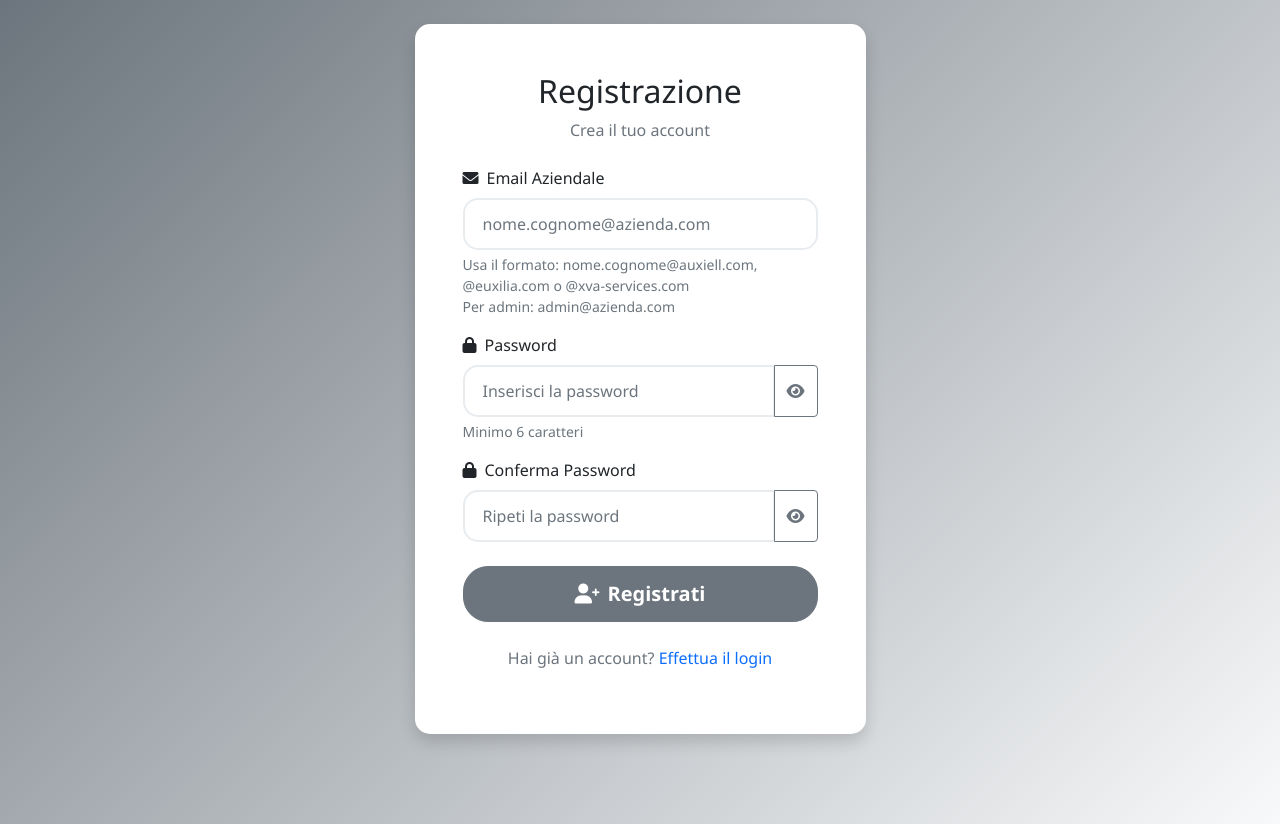
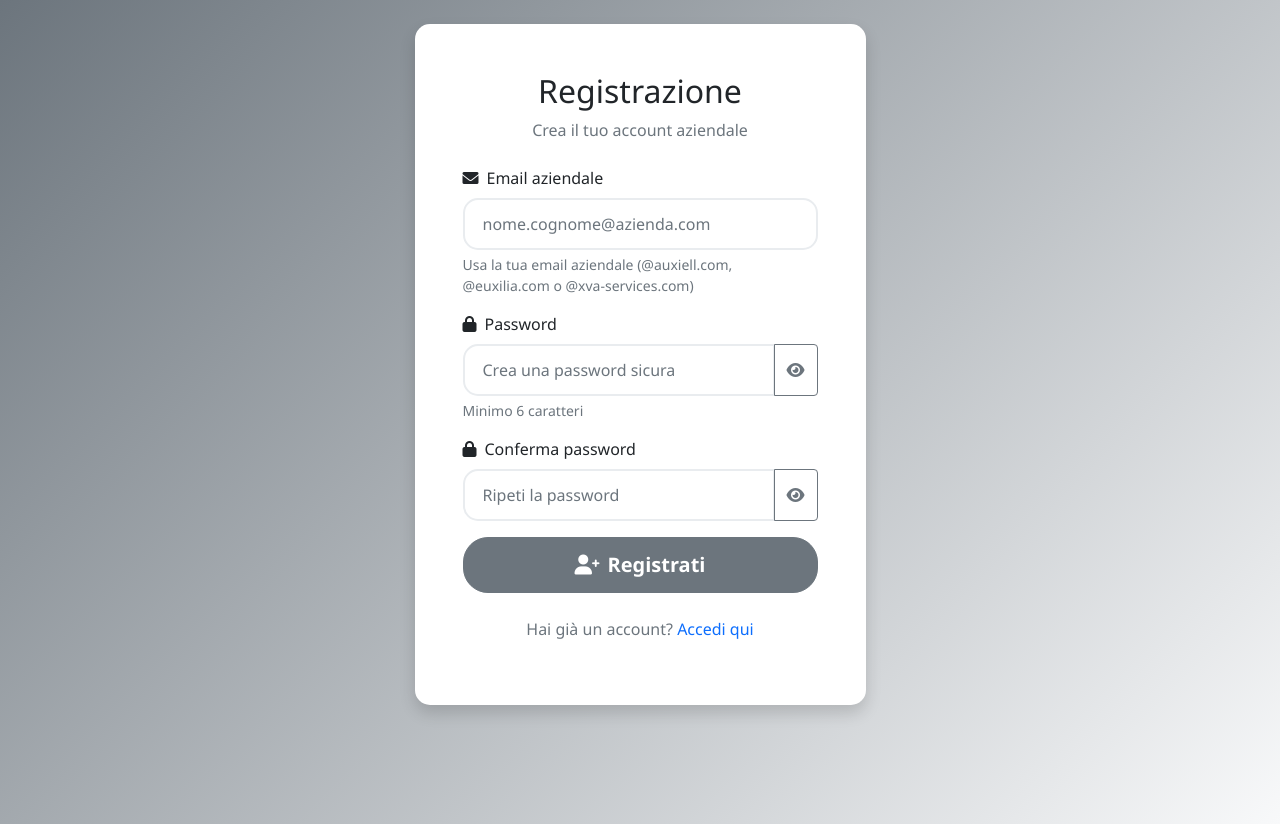
Before and after one commit to matteo-farinelli/azure-deploy, a Flask app: page /register in a window 1280 px wide. Run offline with Flask 3, Linux system fonts and the light colour scheme.

Commit message:
Update register.html

```diff
--- a/templates/register.html
+++ b/templates/register.html
@@ -1,4 +1,3 @@
-<!-- templates/register.html -->
 {% extends "base.html" %}
 
 {% block title %}Registrazione - Assessment App{% endblock %}
@@ -11,22 +10,20 @@
                 <div class="card-body p-5">
                     <div class="text-center mb-4">
                         <h2>Registrazione</h2>
-                        <p class="text-muted">Crea il tuo account</p>
+                        <p class="text-muted">Crea il tuo account aziendale</p>
                     </div>
 
-                    <!-- Messaggi di errore -->
                     {% if error %}
                         <div class="alert alert-danger" role="alert">
                             <i class="fas fa-exclamation-triangle me-2"></i>{{ error }}
                         </div>
                     {% endif %}
 
-                    <!-- Form di registrazione -->
                     <form method="POST" id="registerForm">
                         <!-- Email -->
                         <div class="mb-3">
                             <label for="email" class="form-label">
-                                <i class="fas fa-envelope me-2"></i>Email Aziendale
+                                <i class="fas fa-envelope me-2"></i>Email aziendale
                             </label>
                             <input type="email"
                                    class="form-control"
@@ -36,8 +33,7 @@
                                    value="{{ request.form.email if error else '' }}"
                                    required>
                             <div class="form-text">
-                                Usa il formato: nome.cognome@auxiell.com, @euxilia.com o @xva-services.com<br>
-                                Per admin: admin@azienda.com
+                                Usa la tua email aziendale (@auxiell.com, @euxilia.com o @xva-services.com)
                             </div>
                         </div>
 
@@ -51,7 +47,7 @@
                                        class="form-control"
                                        id="password"
                                        name="password"
-                                       placeholder="Inserisci la password"
+                                       placeholder="Crea una password sicura"
                                        required>
                                 <button class="btn btn-outline-secondary"
                                         type="button"
@@ -59,37 +55,42 @@
                                     <i class="fas fa-eye" id="password-eye"></i>
                                 </button>
                             </div>
-                            <div class="form-text" id="passwordHelp">
+                            <div class="form-text">
                                 Minimo 6 caratteri
                             </div>
                         </div>
 
                         <!-- Conferma Password -->
-                        <div class="mb-4">
-                            <label for="confirm_password" class="form-label">
-                                <i class="fas fa-lock me-2"></i>Conferma Password
+                        <div class="mb-3">
+                            <label for="password_confirm" class="form-label">
+                                <i class="fas fa-lock me-2"></i>Conferma password
                             </label>
                             <div class="input-group">
                                 <input type="password"
                                        class="form-control"
-                                       id="confirm_password"
-                                       name="confirm_password"
+                                       id="password_confirm"
+                                       name="password_confirm"
                                        placeholder="Ripeti la password"
                                        required>
                                 <button class="btn btn-outline-secondary"
                                         type="button"
-                                        onclick="togglePassword('confirm_password')">
-                                    <i class="fas fa-eye" id="confirm_password-eye"></i>
+                                        onclick="togglePassword('password_confirm')">
+                                    <i class="fas fa-eye" id="password_confirm-eye"></i>
                                 </button>
                             </div>
-                            <div id="passwordMatch" class="form-text"></div>
                         </div>
 
-                        <!-- Alert per admin -->
-                        <div id="adminAlert" class="alert alert-info d-none">
-                            <i class="fas fa-shield-alt me-2"></i>
-                            <strong>Account Amministratore:</strong> Stai registrando un account admin.
-                            La password sarà sostituita con quella standard del sistema.
+                        <!-- Info automatiche -->
+                        <div id="userInfo" class="alert alert-info d-none">
+                            <small>
+                                <i class="fas fa-info-circle me-2"></i>
+                                I tuoi dati saranno estratti automaticamente dall'email:
+                                <ul class="mb-0 mt-2">
+                                    <li>Nome: <strong id="infoNome">-</strong></li>
+                                    <li>Cognome: <strong id="infoCognome">-</strong></li>
+                                    <li>Azienda: <strong id="infoAzienda">-</strong></li>
+                                </ul>
+                            </small>
                         </div>
 
                         <!-- Pulsante registrazione -->
@@ -100,12 +101,12 @@
                         </div>
                     </form>
 
-                    <!-- Link al login -->
+                    <!-- Link login -->
                     <div class="text-center mt-4">
                         <p class="text-muted">
                             Hai già un account?
                             <a href="{{ url_for('login') }}" class="text-decoration-none">
-                                Effettua il login
+                                Accedi qui
                             </a>
                         </p>
                     </div>
@@ -132,76 +133,67 @@ function togglePassword(fieldId) {
     }
 }
 
-// Validazione in tempo reale
+// Estrai info dall'email
 document.addEventListener('DOMContentLoaded', function() {
     const emailField = document.getElementById('email');
+    const userInfo = document.getElementById('userInfo');
+    const submitBtn = document.getElementById('submitBtn');
     const passwordField = document.getElementById('password');
-    const confirmPasswordField = document.getElementById('confirm_password');
-    const passwordMatch = document.getElementById('passwordMatch');
-    const adminAlert = document.getElementById('adminAlert');
-    const passwordHelp = document.getElementById('passwordHelp');
-    const submitBtn = document.getElementById('submitBtn');
+    const passwordConfirmField = document.getElementById('password_confirm');
 
-    // Controlla se è admin email
     emailField.addEventListener('input', function() {
         const email = this.value.toLowerCase();
-        const isAdmin = email.startsWith('admin@') &&
-                       (email.includes('auxiell.com') ||
-                        email.includes('euxilia.com') ||
-                        email.includes('xva-services.com'));
 
-        if (isAdmin) {
-            adminAlert.classList.remove('d-none');
-            passwordHelp.innerHTML = '<i class="fas fa-info-circle me-1"></i>Per admin viene usata la password standard del sistema';
+        // Valida formato email aziendale
+        const validPattern = /^[a-zA-Z]+\.[a-zA-Z]+@(auxiell|euxilia|xva-services)\.com$/;
+
+        if (validPattern.test(email)) {
+            // Estrai informazioni
+            const parts = email.split('@');
+            const nameParts = parts[0].split('.');
+            const domain = parts[1];
+
+            document.getElementById('infoNome').textContent = nameParts[0].charAt(0).toUpperCase() + nameParts[0].slice(1);
+            document.getElementById('infoCognome').textContent = nameParts[1].charAt(0).toUpperCase() + nameParts[1].slice(1);
+
+            let azienda = '';
+            if (domain === 'auxiell.com') azienda = 'Auxiell';
+            else if (domain === 'euxilia.com') azienda = 'Euxilia';
+            else if (domain === 'xva-services.com') azienda = 'XVA Services';
+
+            document.getElementById('infoAzienda').textContent = azienda;
+
+            userInfo.classList.remove('d-none');
         } else {
-            adminAlert.classList.add('d-none');
-            passwordHelp.innerHTML = 'Minimo 6 caratteri';
+            userInfo.classList.add('d-none');
         }
     });
 
-    // Verifica corrispondenza password
-    function checkPasswordMatch() {
+    // Validazione password in tempo reale
+    function validatePasswords() {
         const password = passwordField.value;
-        const confirmPassword = confirmPasswordField.value;
+        const confirm = passwordConfirmField.value;
 
-        if (confirmPassword === '') {
-            passwordMatch.innerHTML = '';
-            passwordMatch.className = 'form-text';
-            return;
-        }
-
-        if (password === confirmPassword) {
-            passwordMatch.innerHTML = '<i class="fas fa-check text-success me-1"></i>Le password coincidono';
-            passwordMatch.className = 'form-text text-success';
+        if (confirm && password !== confirm) {
+            passwordConfirmField.setCustomValidity('Le password non coincidono');
         } else {
-            passwordMatch.innerHTML = '<i class="fas fa-times text-danger me-1"></i>Le password non coincidono';
-            passwordMatch.className = 'form-text text-danger';
+            passwordConfirmField.setCustomValidity('');
         }
     }
 
-    passwordField.addEventListener('input', checkPasswordMatch);
-    confirmPasswordField.addEventListener('input', checkPasswordMatch);
+    passwordField.addEventListener('input', validatePasswords);
+    passwordConfirmField.addEventListener('input', validatePasswords);
 
-    // Validazione form
+    // Previeni doppi submit
     document.getElementById('registerForm').addEventListener('submit', function(e) {
-        const password = passwordField.value;
-        const confirmPassword = confirmPasswordField.value;
-
-        if (password !== confirmPassword) {
+        if (passwordField.value !== passwordConfirmField.value) {
             e.preventDefault();
             alert('Le password non coincidono!');
             return false;
         }
 
-        if (password.length < 6 && !emailField.value.toLowerCase().startsWith('admin@')) {
-            e.preventDefault();
-            alert('La password deve essere di almeno 6 caratteri!');
-            return false;
-        }
-
-        // Disabilita il pulsante per evitare doppi submit
         submitBtn.disabled = true;
-        submitBtn.innerHTML = '<i class="fas fa-spinner fa-spin me-2"></i>Registrando...';
+        submitBtn.innerHTML = '<i class="fas fa-spinner fa-spin me-2"></i>Registrazione in corso...';
     });
 });
 </script>
```
